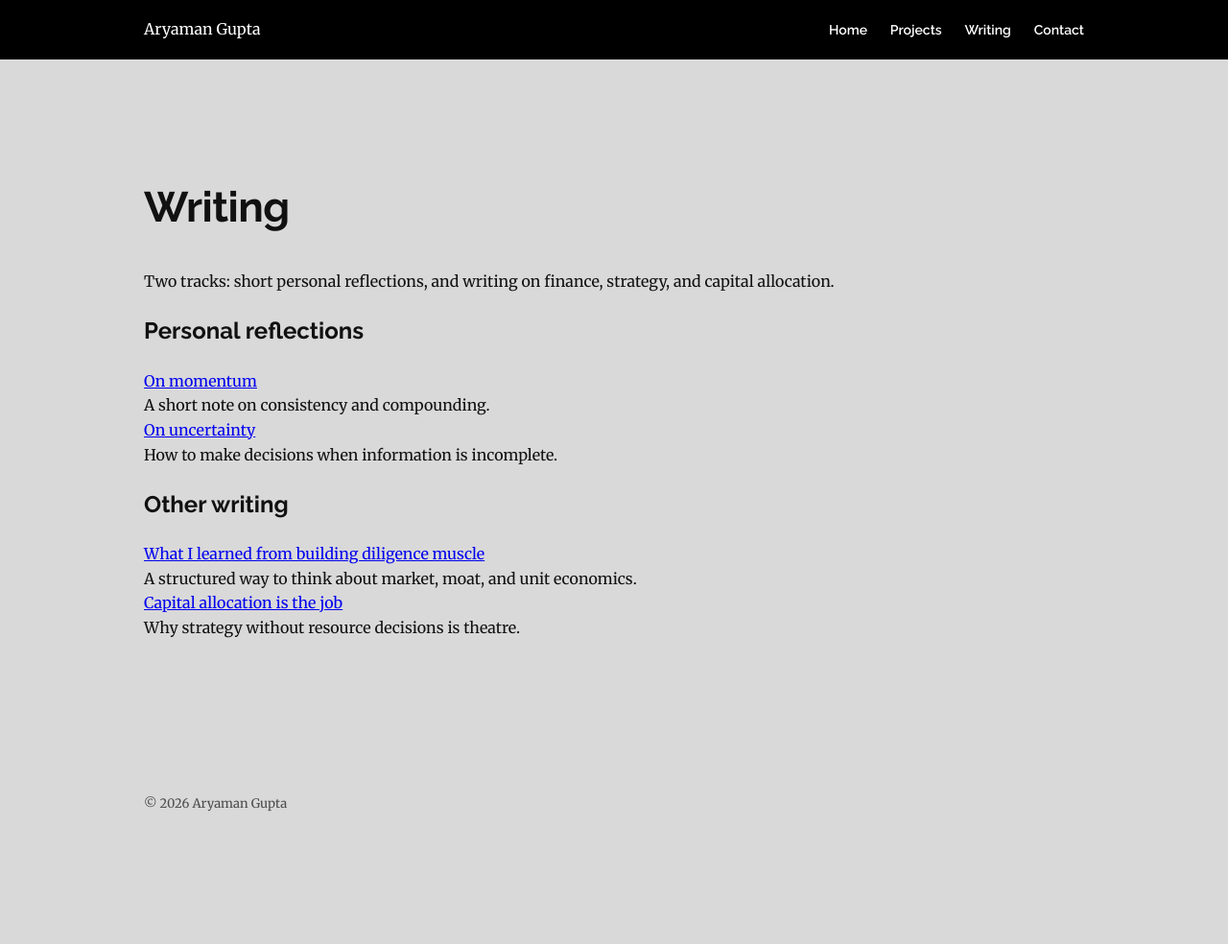
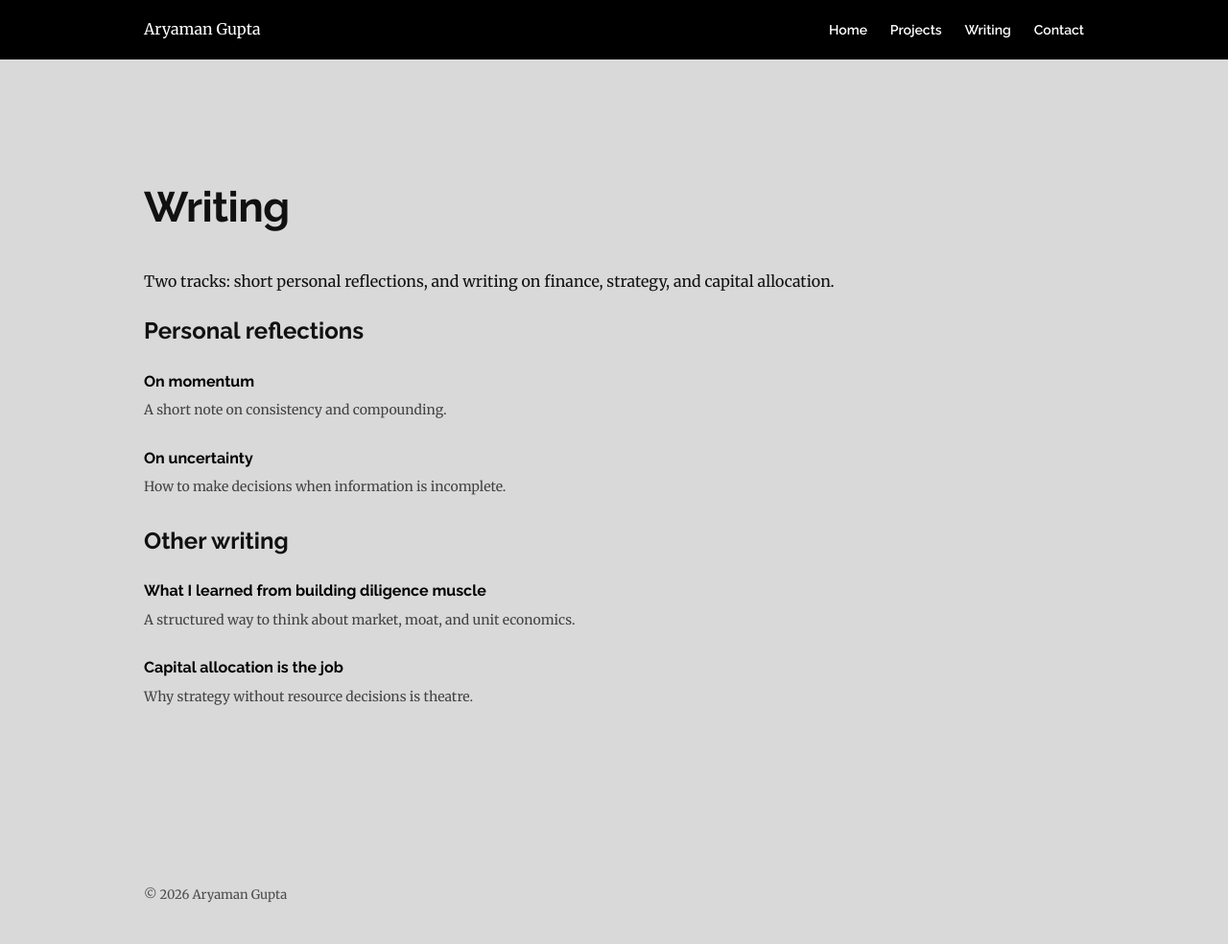
Before and after one commit to kungfumonk29/kungfumonk29.github.io, a Jekyll site: the page built from writing.md, in a window 1280 px wide. Shown: the whole page at 96% size. Built offline with Jekyll 4.4.1, drawn with Linux system fonts in a browser that asks for light colours; before the commit the page ends 900 px from its top, so only the background shows below that.

Commit message:
Update main.css

```diff
--- a/assets/css/main.css
+++ b/assets/css/main.css
@@ -79,3 +79,26 @@ p{
   font-size:13px;
   opacity:0.7;
 }
+.list{
+  margin: 18px 0 26px 0;
+}
+
+.item{
+  display:inline-block;
+  font-family:"Raleway",sans-serif;
+  font-weight:700;
+  color:#000;
+  text-decoration:none;
+  margin-bottom:6px;
+}
+
+.item:hover{
+  text-decoration:underline;
+  text-underline-offset:4px;
+}
+
+.meta{
+  opacity:0.75;
+  font-size:14px;
+  max-width:680px;
+}
```
